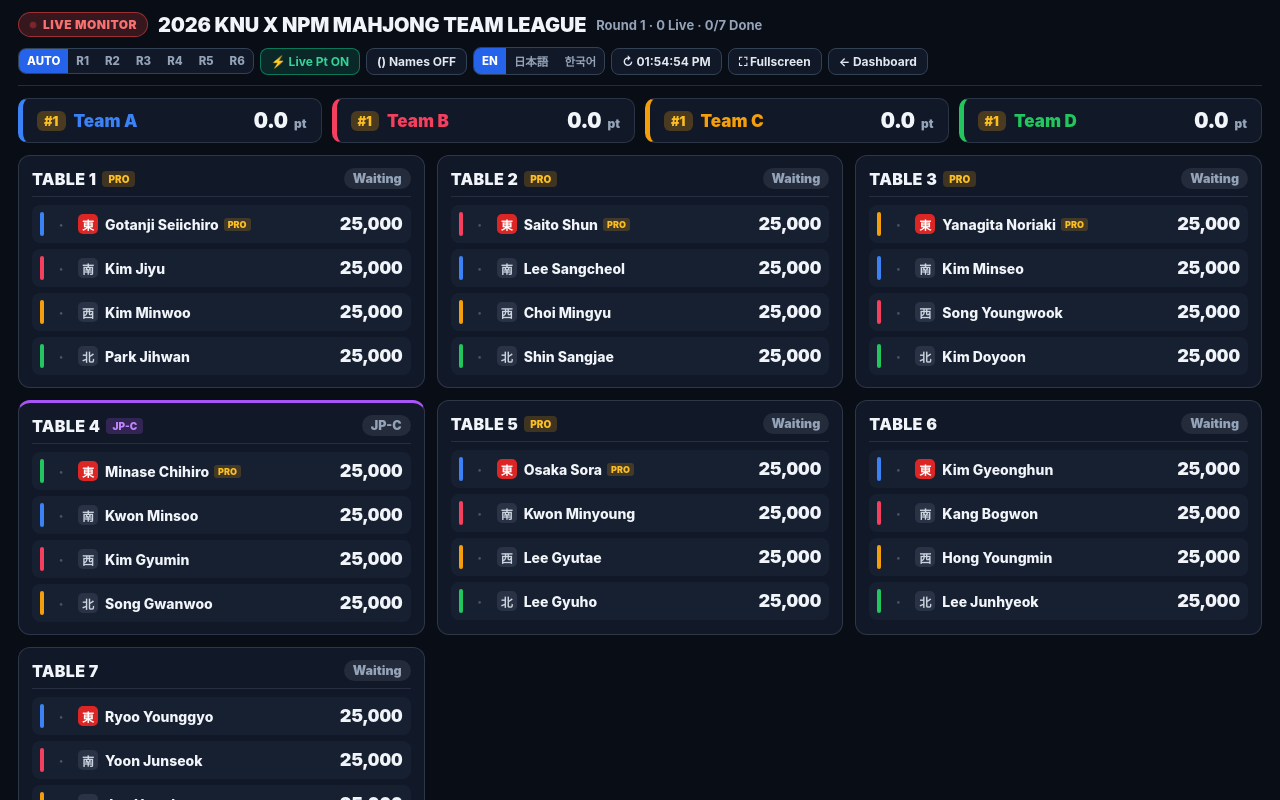
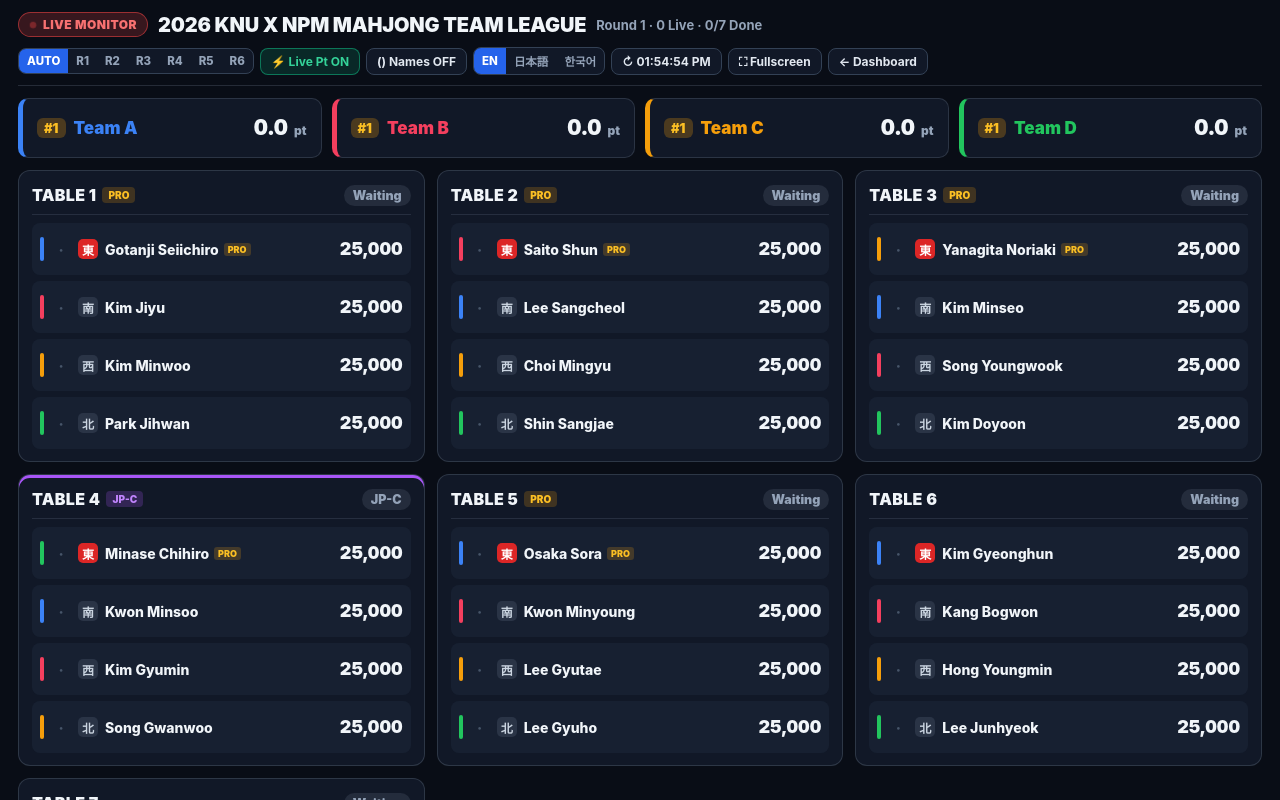
Before and after one commit to Hot6Mania/mahjong-score, a Vue app: page /knu-npm-2026/test/live in a window 1280 px wide. Shown: the top 800 px of the page. Built offline with nearby package versions, Linux system fonts and the light colour scheme; no server answers.

Commit message:
fix: lock fixed box heights on live monitor to prevent vertical layout shift

```diff
--- a/src/views/EventLiveMonitorView.vue
+++ b/src/views/EventLiveMonitorView.vue
@@ -946,6 +946,7 @@ const lastSyncText = computed(() => {
               >
                 {{ (getActiveDelta(card.slot.key, p.playerId) ?? 0) > 0 ? '+' : '' }}{{ getActiveDelta(card.slot.key, p.playerId)?.toLocaleString() }}
               </span>
+              <div class="lmc-score-stack">
                 <span class="lmc-score">{{ getDisplayScore(card.slot.key, p.playerId, p.score).toLocaleString() }}</span>
                 <span
                   v-if="card.status !== 'waiting'"
@@ -954,6 +955,7 @@ const lastSyncText = computed(() => {
                 >
                   {{ formatSignedPoint(p.projectedPt) }}
                 </span>
+              </div>
             </div>
           </div>
         </TransitionGroup>
@@ -997,13 +999,15 @@ const lastSyncText = computed(() => {
   justify-content: center;
   gap: 8px;
   min-width: 220px;
-  padding: 5px 14px;
+  height: 36px;
+  padding: 0 14px;
   box-sizing: border-box;
   border-radius: 10px;
   background: rgba(15, 23, 42, 0.9);
   border: 1.5px solid rgba(16, 185, 129, 0.55);
   color: #ecfdf5;
   font-variant-numeric: tabular-nums;
+  white-space: nowrap;
 }
 .lm-timer-pill.sev-warn {
   background: rgba(180, 83, 9, 0.35);
@@ -1140,38 +1144,52 @@ const lastSyncText = computed(() => {
   display: grid;
   grid-template-columns: repeat(4, 1fr);
   gap: 10px;
+  flex-shrink: 0;
 }
 .lm-team-box {
   background: #111827;
   border: 1px solid rgba(148, 163, 184, 0.2);
   border-left: 5px solid #3b82f6;
   border-radius: 10px;
-  padding: 10px 14px;
+  height: 60px;
+  padding: 8px 14px;
+  box-sizing: border-box;
   display: flex;
   justify-content: space-between;
   align-items: center;
   gap: 8px;
+  overflow: hidden;
 }
-.lmt-left { display: flex; align-items: center; gap: 8px; }
+.lmt-left { display: flex; align-items: center; gap: 8px; min-width: 0; }
 .lmt-rank {
   font-size: 13px;
   font-weight: 900;
   padding: 2px 7px;
   border-radius: 6px;
   background: rgba(148, 163, 184, 0.15);
+  flex-shrink: 0;
 }
 .lmt-rank.r-1 { background: rgba(245, 158, 11, 0.25); color: #fbbf24; }
-.lmt-name { font-size: 17px; font-weight: 900; }
-.lmt-right { text-align: right; display: flex; flex-direction: column; align-items: flex-end; }
-.lmt-total { font-size: 22px; font-weight: 900; font-variant-numeric: tabular-nums; line-height: 1.05; }
+.lmt-name { font-size: 17px; font-weight: 900; white-space: nowrap; }
+.lmt-right {
+  text-align: right;
+  display: flex;
+  flex-direction: column;
+  align-items: flex-end;
+  justify-content: center;
+  height: 42px;
+  flex-shrink: 0;
+}
+.lmt-total { font-size: 22px; font-weight: 900; font-variant-numeric: tabular-nums; line-height: 1.05; white-space: nowrap; }
 .lmt-total small { font-size: 12px; color: #94a3b8; }
-.lmt-delta { font-size: 11px; font-weight: 800; font-variant-numeric: tabular-nums; }
+.lmt-delta { font-size: 11px; font-weight: 800; font-variant-numeric: tabular-nums; line-height: 1.25; white-space: nowrap; }
 
 /* 7-Table Broadcast Grid */
 .lm-grid {
   flex: 1;
   display: grid;
   grid-template-columns: repeat(4, minmax(0, 1fr));
+  grid-auto-rows: 292px;
   gap: 12px;
   align-content: start;
 }
@@ -1180,10 +1198,13 @@ const lastSyncText = computed(() => {
   background: #111827;
   border: 1px solid rgba(148, 163, 184, 0.22);
   border-radius: 12px;
+  height: 292px;
   padding: 12px 13px;
+  box-sizing: border-box;
   display: flex;
   flex-direction: column;
   gap: 8px;
+  overflow: hidden;
 }
 .lm-table-card.st-live {
   border-color: rgba(59, 130, 246, 0.6);
@@ -1194,16 +1215,20 @@ const lastSyncText = computed(() => {
   background: linear-gradient(180deg, rgba(16, 185, 129, 0.08), #111827 45%);
 }
 .lm-table-card.is-jpc {
-  border-top: 3px solid #a855f7;
+  box-shadow: inset 0 3px 0 0 #a855f7;
 }
 
 .lmc-head {
+  height: 32px;
+  flex-shrink: 0;
   display: flex;
   justify-content: space-between;
   align-items: center;
   gap: 6px;
   padding-bottom: 7px;
+  box-sizing: border-box;
   border-bottom: 1px solid rgba(148, 163, 184, 0.16);
+  overflow: hidden;
 }
 .lmc-h-left { display: flex; align-items: center; gap: 6px; }
 .lmc-tnum { font-size: 16px; font-weight: 900; letter-spacing: 0.02em; }
@@ -1264,6 +1289,8 @@ const lastSyncText = computed(() => {
   display: flex;
   flex-direction: column;
   gap: 6px;
+  height: 226px;
+  flex-shrink: 0;
   position: relative;
 }
 .lm-row-move-move {
@@ -1278,13 +1305,17 @@ const lastSyncText = computed(() => {
   color: #fecaca;
 }
 .lmc-row {
+  height: 52px;
+  flex-shrink: 0;
+  box-sizing: border-box;
   display: flex;
   align-items: center;
   gap: 7px;
-  padding: 7px 8px;
+  padding: 6px 8px;
   border-radius: 8px;
   background: rgba(30, 41, 59, 0.55);
   transition: background-color 0.45s ease, box-shadow 0.45s ease;
+  overflow: hidden;
 }
 .lmc-row.is-first {
   background: rgba(245, 158, 11, 0.1);
@@ -1305,10 +1336,13 @@ const lastSyncText = computed(() => {
   animation: lmRiichiFlash 0.85s ease-in-out 3;
 }
 .lmc-delta-pop {
-  font-size: 12px;
+  font-size: 11.5px;
   font-weight: 900;
-  padding: 1px 6px;
+  padding: 2px 6px;
   border-radius: 6px;
+  line-height: 1.15;
+  white-space: nowrap;
+  flex-shrink: 0;
   font-variant-numeric: tabular-nums;
   animation: lmDeltaPop 0.35s cubic-bezier(0.16, 1, 0.3, 1);
 }
@@ -1410,19 +1444,31 @@ const lastSyncText = computed(() => {
 
 .lmc-score-wrap {
   display: flex;
+  flex-direction: row;
+  align-items: center;
+  justify-content: flex-end;
+  gap: 6px;
+  flex-shrink: 0;
+  font-variant-numeric: tabular-nums;
+}
+.lmc-score-stack {
+  display: flex;
   flex-direction: column;
   align-items: flex-end;
-  flex-shrink: 0;
-  font-variant-numeric: tabular-nums;
+  justify-content: center;
+  min-width: 60px;
 }
 .lmc-score {
   font-size: 18px;
   font-weight: 900;
   line-height: 1.05;
+  white-space: nowrap;
 }
 .lmc-pt {
   font-size: 11.5px;
   font-weight: 800;
+  line-height: 1.2;
+  white-space: nowrap;
 }
 
 .pos { color: #4ade80; }
```
Lines whose indentation alone changed are shown as unchanged.
